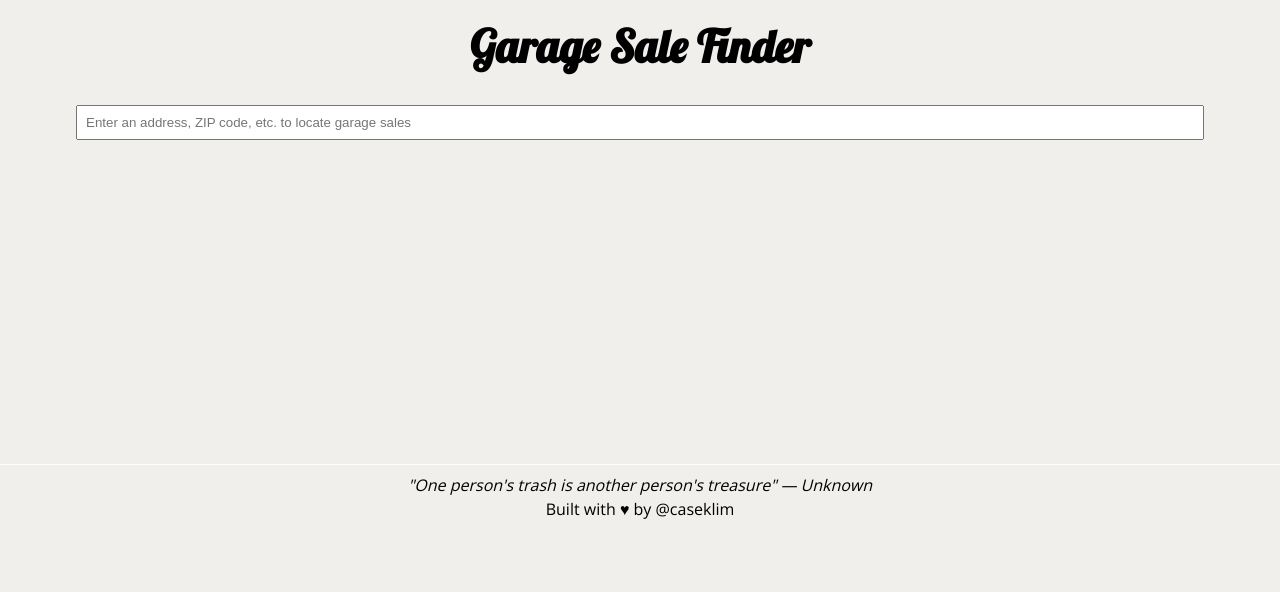
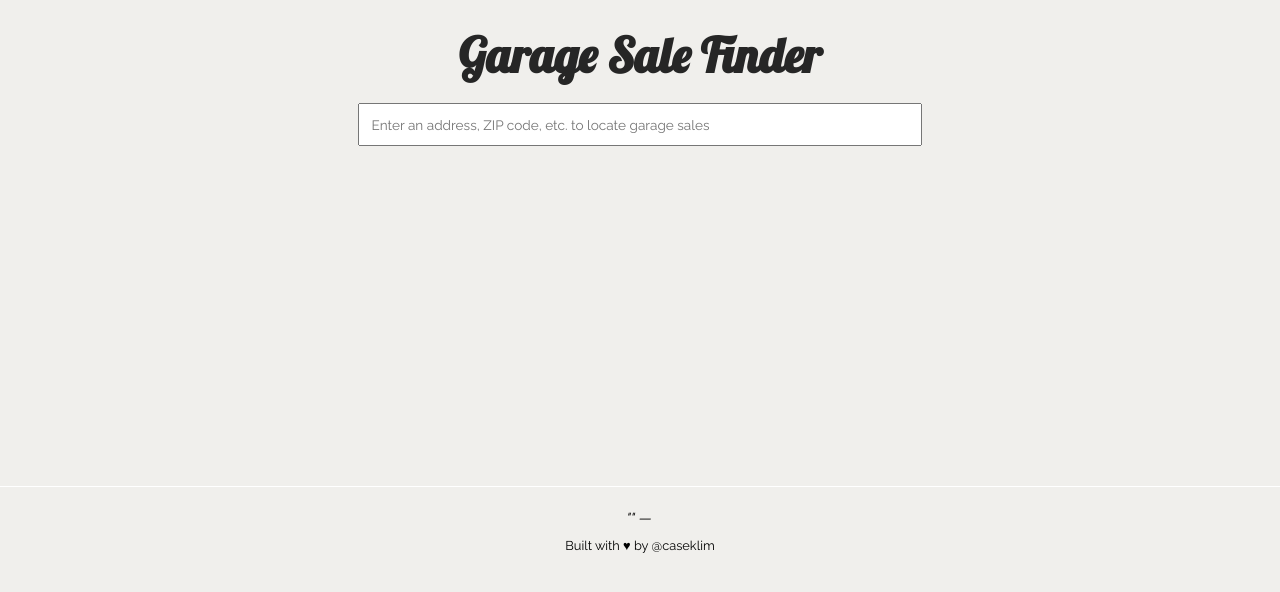
Before and after one commit to markchipman/garage-sale-finder, a website built with webpack: page src/index.html in a window 1280 px wide. Built offline with nearby package versions, Linux system fonts and the light colour scheme; what mapbox, mapbox-gl would draw is missing.

Commit message:
Wrote more CSS and randomized quote on page load

```diff
--- a/src/index.html
+++ b/src/index.html
@@ -5,7 +5,7 @@
   <meta name="description" content="Find garage sales happening in your area">
   <meta name="author" content="Casey Klimkowsky">
   <meta name="viewport" content="width=device-width, initial-scale=1">
-  <link href="https://fonts.googleapis.com/css?family=Open+Sans|Lobster" rel="stylesheet">
+  <link href="https://fonts.googleapis.com/css?family=Raleway|Lobster" rel="stylesheet">
   <title>Garage Sale Finder</title>
 </head>
 <body>
@@ -32,8 +32,8 @@
   <footer class="footer">
     <div class="footer__content">
       <p class="footer__quote">
-        <span class="footer__quote-text">One person's trash is another person's treasure</span>
-        <span class="footer__quote-author">Unknown</span>
+        <span class="footer__quote-text"></span>
+        <span class="footer__quote-author"></span>
       </p>
       <p class="footer__credits">
         Built with &hearts; by <a class="footer__credits-link" href="https://github.com/caseklim">@caseklim</a>
--- a/src/scripts/index.js
+++ b/src/scripts/index.js
@@ -21,6 +21,17 @@ let map = new MapboxGL.Map({
 });
 
 const client = new MapboxClient(accessToken);
+
+const randomQuotes = [
+  {
+    text: 'One person\'s trash is another person\'s treasure',
+    author: 'Unknown',
+  },
+  {
+    text: 'I only feel angry when I see waste. When I see people throwing away things we could use.',
+    author: 'Mother Teresa',
+  },
+];
 
 const debounce = (func, wait = 100, context = this) => {
   let timeout;
@@ -67,6 +78,14 @@ $(window).on('click', (event) => {
   }
 });
 
+$(document).ready(() => {
+  const index = Math.floor(Math.random() * (randomQuotes.length - 0)) + 0;
+  const randomQuote = randomQuotes[index];
+
+  $('.footer__quote-text').innerHTML = randomQuote['text'];
+  $('.footer__quote-author').innerHTML = randomQuote['author'];
+});
+
 $(window).on('keydown', (event) => {
   const evt = event || window.event;
 
--- a/src/styles/base.scss
+++ b/src/styles/base.scss
@@ -15,7 +15,10 @@ a {
 
 body {
 	background-color: $background;
-	font-family: 'Open Sans', sans-serif;
+	color: $body;
+	font-family: 'Raleway', sans-serif;
+	font-size: 100%;
+	line-height: 1;
 }
 
 html, body, div, span, applet, object, iframe,
@@ -44,10 +47,6 @@ footer, header, hgroup, menu, nav, section {
 	display: block;
 }
 
-body {
-	line-height: 1;
-}
-
 ol, ul {
 	list-style: none;
 }
--- a/src/styles/footer.scss
+++ b/src/styles/footer.scss
@@ -6,8 +6,8 @@
 .footer {
   border-top: $footer-border;
   color: $footer-color;
-  margin-top: 24px;
-  padding: 12px 0;
+  margin-top: 1.5em;
+  padding: 1.5em 0;
   text-align: center;
 
   &__content {
@@ -17,9 +17,10 @@
   &__quote {
     align-items: center;
     display: flex;
+    font-size: 0.9em;
     font-style: italic;
     justify-content: center;
-    padding-bottom: 8px;
+    padding-bottom: 1em;
   }
 
   &__quote-text {
@@ -36,6 +37,10 @@
     }
   }
 
+  &__credits {
+    font-size: 0.8em;
+  }
+
   &__credits-link {
     &:hover {
       font-weight: bold;
--- a/src/styles/header.scss
+++ b/src/styles/header.scss
@@ -9,7 +9,7 @@
 
   &__title {
     font-family: 'Lobster', sans-serif;
-    font-size: 45px;
-    margin: 24px 0 36px;
+    font-size: 3em;
+    margin: 0.65em 0 0.5em;
   }
 }
--- a/src/styles/mixins.scss
+++ b/src/styles/mixins.scss
@@ -6,7 +6,7 @@
 @mixin page-container() {
   display: block;
   margin: 0 auto;
-  padding: 0 1.5rem;
+  padding: 0 1.5em;
   position: relative;
   width: 1128px;
 }
--- a/src/styles/typeahead.scss
+++ b/src/styles/typeahead.scss
@@ -4,20 +4,25 @@
  */
 
 .typeahead {
+  margin: 0 auto 1em auto;
   position: relative;
+  width: 50%;
 
   &__input {
     box-sizing: border-box;
     display: block;
-    padding: 8px;
+    font-family: 'Raleway', sans-serif;
+    font-size: 0.85em;
+    margin: 0 auto;
+    padding: 0.85em;
     width: 100%;
   }
 
   &__results {
-    list-style: none;
+    font-size: 0.85em;
     position: absolute;
+    z-index: 9999;
     width: 100%;
-    z-index: 9999;
   }
 
   &__result {
@@ -25,7 +30,7 @@
     border: 1px solid $typeahead-result-background-darker;
     border-top: 0;
     cursor: pointer;
-    padding: 12px;
+    padding: 0.85em;
 
     &:hover {
       background: $typeahead-result-background-darker;
--- a/src/styles/variables.scss
+++ b/src/styles/variables.scss
@@ -9,6 +9,8 @@
 
 $background: #f0efec;
 
+$body: #262626;
+
 $footer-border: 1px solid #fff;
 $footer-color: #000;
 
```
